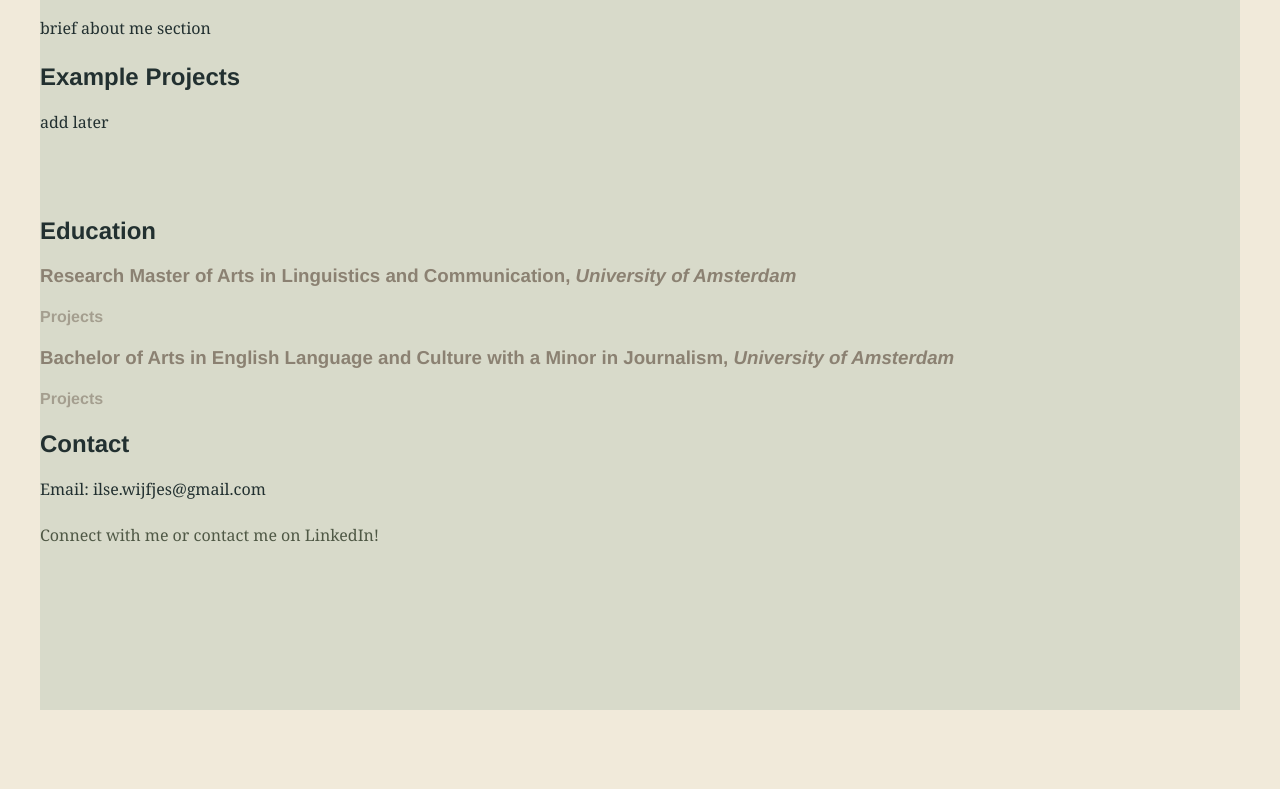
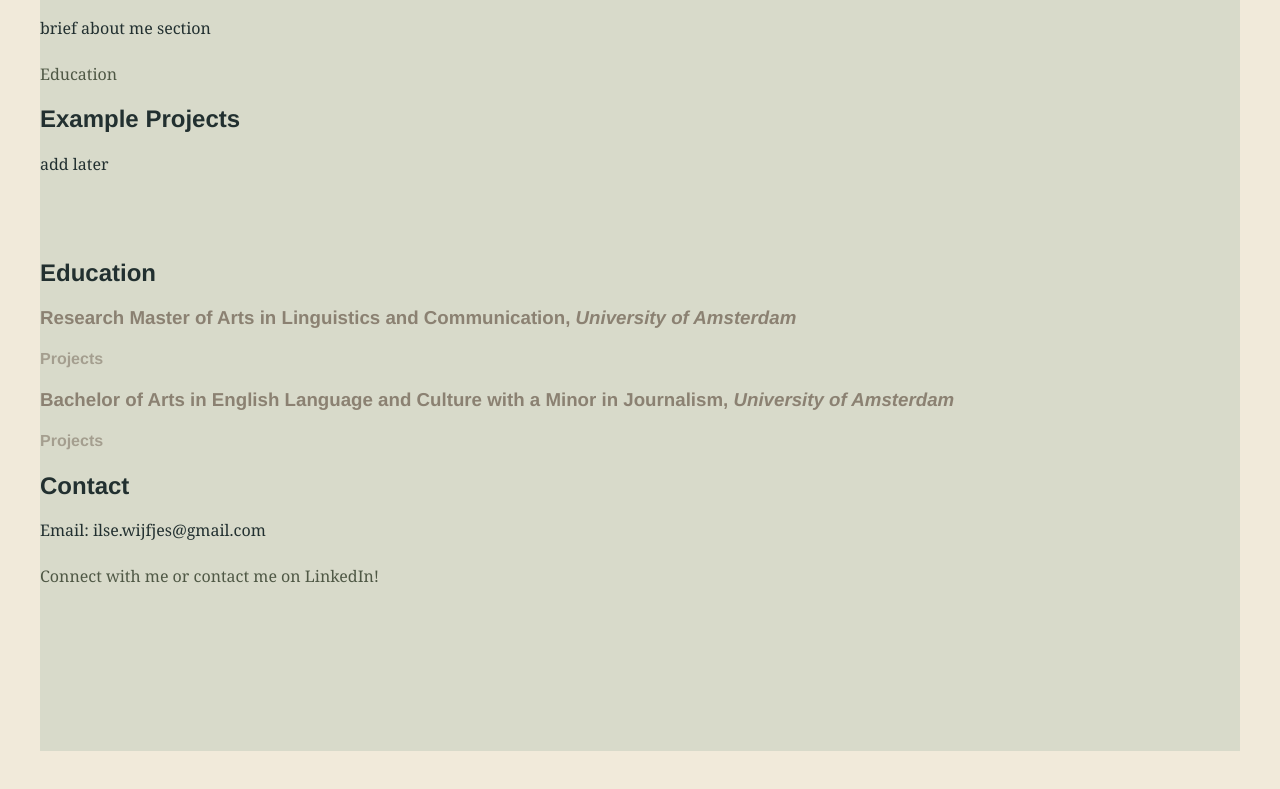
Before and after one commit to ilsewijfjes/ilsewijfjes, a plain HTML site: page index.html in a window 1280 px wide. Shown: the part 151-940 px from the top of the page. Drawn offline with Linux system fonts and the light colour scheme.

Commit message:
Update index.html

```diff
--- a/index.html
+++ b/index.html
@@ -13,12 +13,14 @@
     <h2>About</h2>
     <p>brief about me section</p>
 
+<a href="#education">Education</a>
+
   <section>
       <h2>Example Projects</h2>
       <p>add later</p>
   </section>
 
-  <section>
+  <section id="education">
     <h2>Education</h2>
     <h3>Research Master of Arts in Linguistics and Communication, <i>University of Amsterdam</i></h3>
     <h4>Projects</h4>
```
